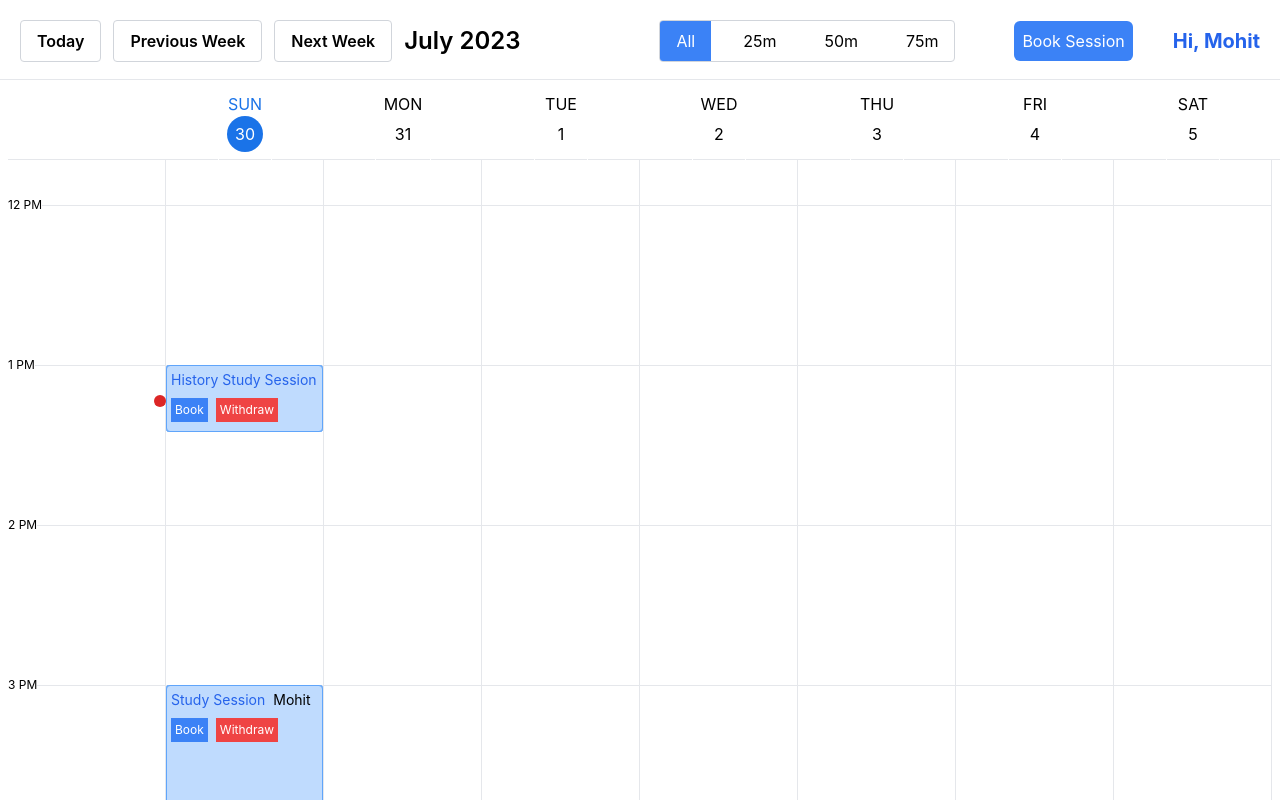
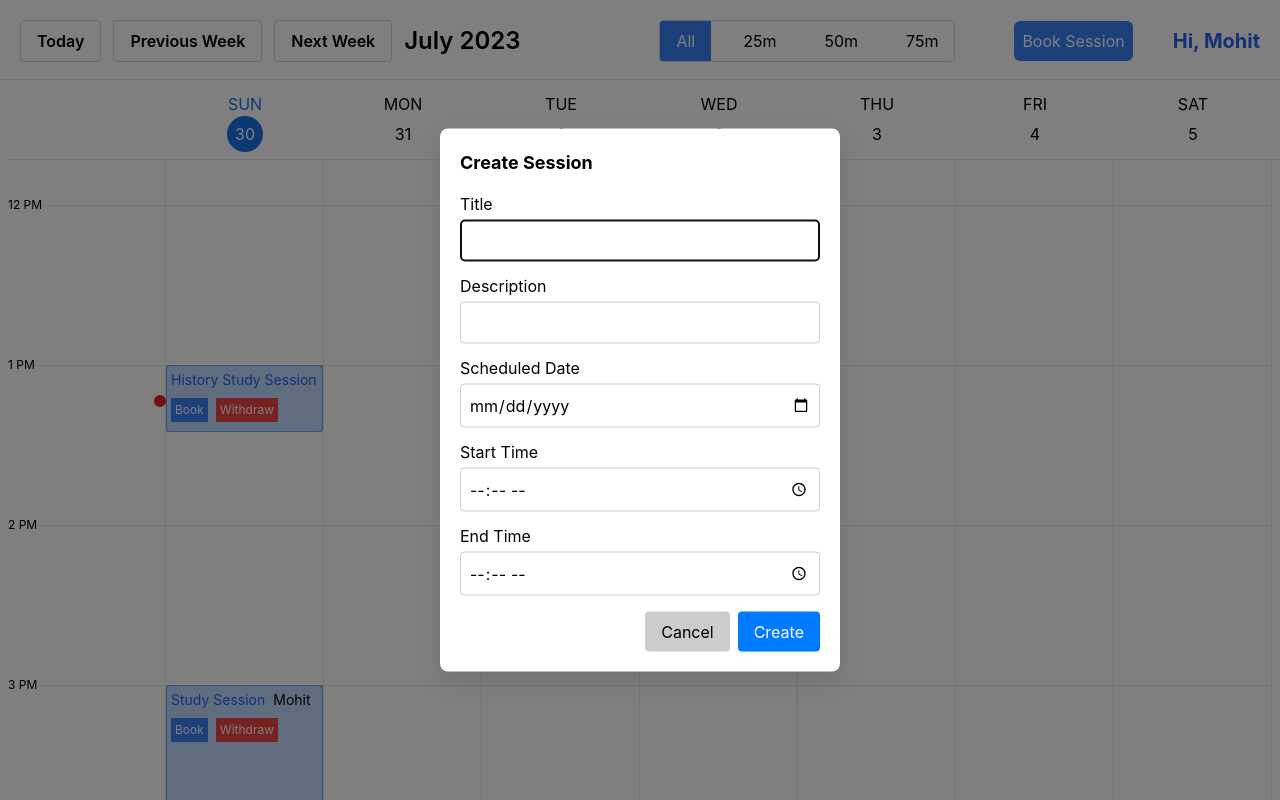
Before and after one commit to mohitshende/calendar, a React (Vite) app: page / in a window 1280 px wide. Both pictures are taken after a click on the button "Book Session". Shown: the part 1883-2683 px from the top of the page. Built offline with nearby package versions, Linux system fonts and the light colour scheme.

Commit message:
feat: created modal for booking a session

```diff
--- a/package.json
+++ b/package.json
@@ -10,6 +10,7 @@
     "preview": "vite preview"
   },
   "dependencies": {
+    "@radix-ui/react-dialog": "^1.1.6",
     "@radix-ui/react-tooltip": "^1.0.6",
     "react": "^18.2.0",
     "react-dom": "^18.2.0",
--- /dev/null
+++ b/src/components/CreateSessionModal.tsx
@@ -0,0 +1,208 @@
+import React, { useState } from "react";
+import * as Dialog from "@radix-ui/react-dialog";
+
+type CreateSessionModalProps = {
+  isOpen: boolean;
+  onClose: () => void;
+};
+
+type SessionData = {
+  title: string;
+  description: string;
+  scheduled_date: string;
+  start_time: string;
+  end_time: string;
+};
+
+const CreateSessionModal: React.FC<CreateSessionModalProps> = ({
+  isOpen,
+  onClose,
+}) => {
+  const [session, setSession] = useState<SessionData>({
+    title: "",
+    description: "",
+    scheduled_date: "",
+    start_time: "",
+    end_time: "",
+  });
+  const [loading, setLoading] = useState(false);
+
+  const handleChange = (e: React.ChangeEvent<HTMLInputElement>) => {
+    const { name, value } = e.target;
+    setSession((prev) => ({ ...prev, [name]: value }));
+  };
+
+  const handleSubmit = async () => {
+    setLoading(true);
+    console.log(session)
+    try {
+      const response = await fetch("http://localhost:8000/session/", {
+        method: "POST",
+        headers: {
+          "Content-Type": "application/json",
+        },
+        body: JSON.stringify(session),
+      });
+      if (!response.ok) {
+        throw new Error("Failed to create session");
+      }
+      onClose();
+    } catch (error) {
+      console.error("Error creating session", error);
+    } finally {
+      setLoading(false);
+    }
+  };
+
+  return (
+    <Dialog.Root open={isOpen} onOpenChange={onClose}>
+      <Dialog.Portal>
+        <Dialog.Overlay
+          style={{
+            position: "fixed",
+            inset: 0,
+            backgroundColor: "rgba(0, 0, 0, 0.5)",
+            zIndex: 998,
+          }}
+        />
+        <Dialog.Content
+          style={{
+            position: "fixed",
+            left: "50%",
+            top: "50%",
+            transform: "translate(-50%, -50%)",
+            backgroundColor: "white",
+            padding: "20px",
+            borderRadius: "8px",
+            boxShadow: "0px 10px 25px rgba(0, 0, 0, 0.1)",
+            width: "100%",
+            maxWidth: "400px",
+            zIndex: 999,
+          }}
+        >
+          <Dialog.Title style={{ fontSize: "18px", fontWeight: "bold" }}>
+            Create Session
+          </Dialog.Title>
+          <div style={{ marginTop: "16px" }}>
+            <label>Title</label>
+            <input
+              type="text"
+              name="title"
+              value={session.title}
+              onChange={handleChange}
+              style={{
+                width: "100%",
+                padding: "8px",
+                marginTop: "4px",
+                border: "1px solid #ccc",
+                borderRadius: "4px",
+              }}
+            />
+          </div>
+          <div style={{ marginTop: "12px" }}>
+            <label>Description</label>
+            <input
+              type="text"
+              name="description"
+              value={session.description}
+              onChange={handleChange}
+              style={{
+                width: "100%",
+                padding: "8px",
+                marginTop: "4px",
+                border: "1px solid #ccc",
+                borderRadius: "4px",
+              }}
+            />
+          </div>
+          <div style={{ marginTop: "12px" }}>
+            <label>Scheduled Date</label>
+            <input
+              type="date"
+              name="scheduled_date"
+              value={session.scheduled_date}
+              onChange={handleChange}
+              style={{
+                width: "100%",
+                padding: "8px",
+                marginTop: "4px",
+                border: "1px solid #ccc",
+                borderRadius: "4px",
+              }}
+            />
+          </div>
+          <div style={{ marginTop: "12px" }}>
+            <label>Start Time</label>
+            <input
+              type="time"
+              name="start_time"
+              value={session.start_time}
+              onChange={handleChange}
+              style={{
+                width: "100%",
+                padding: "8px",
+                marginTop: "4px",
+                border: "1px solid #ccc",
+                borderRadius: "4px",
+              }}
+            />
+          </div>
+          <div style={{ marginTop: "12px" }}>
+            <label>End Time</label>
+            <input
+              type="time"
+              name="end_time"
+              value={session.end_time}
+              onChange={handleChange}
+              style={{
+                width: "100%",
+                padding: "8px",
+                marginTop: "4px",
+                border: "1px solid #ccc",
+                borderRadius: "4px",
+              }}
+            />
+          </div>
+          <div
+            style={{
+              marginTop: "16px",
+              display: "flex",
+              justifyContent: "flex-end",
+              gap: "8px",
+            }}
+          >
+            <button
+              onClick={onClose}
+              disabled={loading}
+              style={{
+                padding: "8px 16px",
+                border: "none",
+                backgroundColor: "#ccc",
+                borderRadius: "4px",
+                cursor: "pointer",
+              }}
+            >
+              Cancel
+            </button>
+            <button
+              onClick={handleSubmit}
+              disabled={loading}
+              style={{
+                padding: "8px 16px",
+                border: "none",
+                backgroundColor: "#007bff",
+                color: "white",
+                borderRadius: "4px",
+                cursor: "pointer",
+              }}
+            >
+              {loading ? "Creating..." : "Create"}
+            </button>
+          </div>
+        </Dialog.Content>
+      </Dialog.Portal>
+    </Dialog.Root>
+  );
+};
+
+export default CreateSessionModal;
--- a/src/components/WeekView.tsx
+++ b/src/components/WeekView.tsx
@@ -7,6 +7,7 @@ import {
 import { formatHour, getNextSunday } from "../utils/utils";
 import useTick from "../hooks/useTick";
 import { API_BASE_URL } from "../contstants";
+import CreateSessionModal from "./CreateSessionModal";
 
 const WeekView: React.FC = () => {
   const [loading, setLoading] = useState(true);
@@ -120,10 +121,10 @@ const WeekView: React.FC = () => {
   useTick();
 
   const [selectedTimeframe, setSelectedTimeframe] = useState("All");
+  const [isOpen, setIsOpen] = useState(false);
 
   function handleBookSession() {
-    //call API for booking a session according to user's time slot
-    API_BASE_URL;
+    setIsOpen(true);
   }
 
   if (loading) {
@@ -135,6 +136,8 @@ const WeekView: React.FC = () => {
   }
 
   return (
+    <>
+      <CreateSessionModal isOpen={isOpen} onClose={() => setIsOpen(false)} />
       <div className="mt-4 px-2 h-full">
         <div className="h-20 fixed w-screen top-0 left-0 bg-white z-40 flex items-center flex-wrap justify-between mb-30 border-b border-gray-200 p-5">
           <div className="flex items-center flex-wrap gap-3">
@@ -240,6 +243,7 @@ const WeekView: React.FC = () => {
           ))}
         </div>
       </div>
+    </>
   );
 };
 
```
Also changed, not shown: 2 other files (tests, documents, lock files or other folders). Lines whose indentation alone changed are shown as unchanged.
